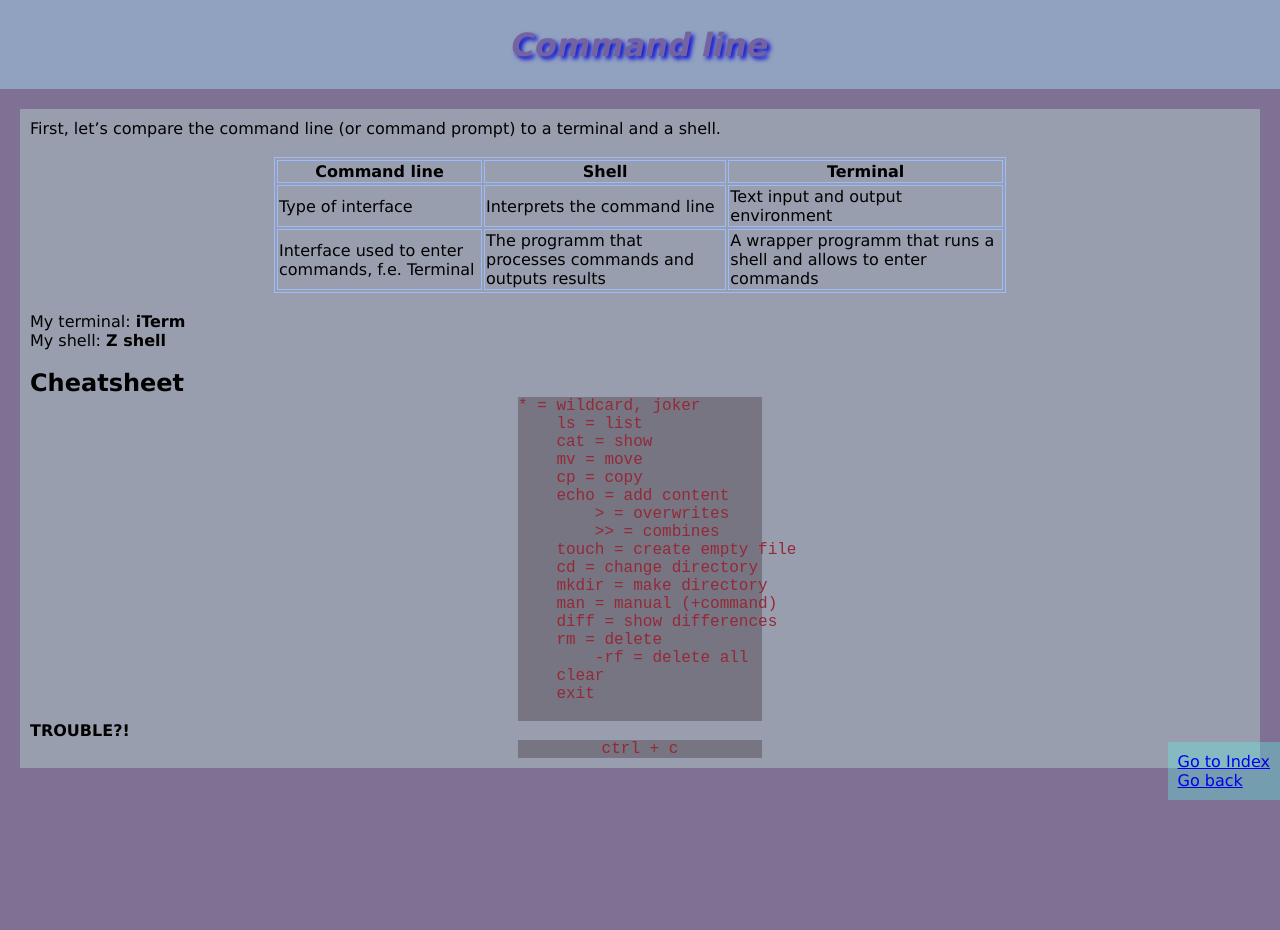
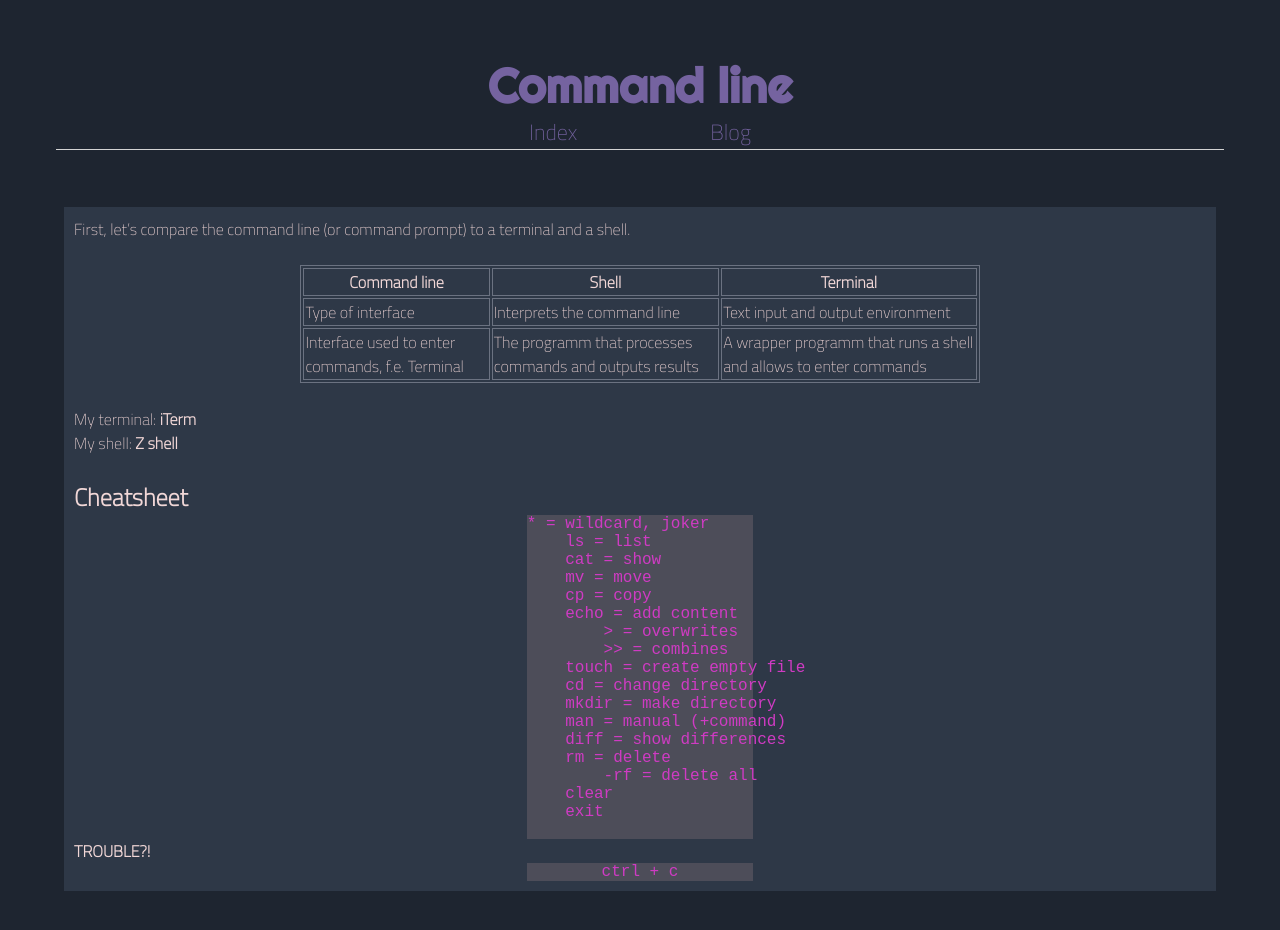
Before and after one commit to inpatr/inpatr.github.io, a plain HTML site: page Command_line.html in a window 1280 px wide. Before the commit the page ends 800 px from the top, so only its background shows below. Drawn offline with Linux system fonts and the light colour scheme.

Commit message:
new design

```diff
--- a/Command_line.html
+++ b/Command_line.html
@@ -1,16 +1,22 @@
 <!DOCTYPE html>
 <html>
-    <head><title>Command_line</title>
+  <head>
+    <title>Command_line</title>
     <link rel="stylesheet" href="style.css" />
-</head><body>
-    <div class="goback">
-        <a href="index.html">Go to Index</a></br>
-        <a href="Blog.html">Go back</a>
+  </head>
+  <body>
+    <div class="wrapper">
+      <div class="warmtop">
+        <h1>Command line</h1>
+        <nav><a href="index.html">Index</a> <a href="Blog.html">Blog</a></nav>
+        <div class="oneline"></div>
       </div>
-<div class="warmtop"><h1>Command line</h1></div>
       <div class="nicecontent">
-    <p>First, let’s compare the command line (or command prompt) to a terminal and a shell.</p>
-    <br>
+        <p>
+          First, let’s compare the command line (or command prompt) to a
+          terminal and a shell.
+        </p>
+        <br />
         <table>
           <thead>
             <tr>
@@ -28,13 +34,19 @@
             <tr>
               <td>Interface used to enter commands, f.e. Terminal</td>
               <td>The programm that processes commands and outputs results</td>
-        <td>A wrapper programm that runs a shell and allows to enter commands</td>
+              <td>
+                A wrapper programm that runs a shell and allows to enter
+                commands
+              </td>
             </tr>
           </tbody>
         </table>
-    <br>
-    <p>My terminal: <strong>iTerm</strong><br>
-    My shell: <strong>Z shell</strong></p><br>
+        <br />
+        <p>
+          My terminal: <strong>iTerm</strong><br />
+          My shell: <strong>Z shell</strong>
+        </p>
+        <br />
         <h2>Cheatsheet</h2>
         <div style="text-align: left" class="code">
           <pre><code>* = wildcard, joker
@@ -58,7 +70,9 @@
         </div>
         <p><strong>TROUBLE?!</strong></p>
         <div class="code">
-    <code>ctrl + c
-    </code>
+          <code>ctrl + c </code>
         </div>
-</div></body></html>
+      </div>
+    </div>
+  </body>
+</html>
--- a/style.css
+++ b/style.css
@@ -1,36 +1,76 @@
 /*------------------
  SETUP
  ------------------*/
+
+@import url("https://fonts.googleapis.com/css2?family=Righteous&family=Titillium+Web:wght@200&display=swap");
 * {
   margin: 0px;
 }
-body {
-  background-color: rgb(126, 113, 148);
+
+:root {
+  font-family: Verdana, Geneva, Tahoma, sans-serif;
+  --text-color: rgb(241, 215, 215);
+  --background-color: rgb(30, 37, 48);
+  --header-color: rgb(117, 99, 160);
+  --content-background: rgb(46, 56, 71);
 }
 
-.goback {
-  background-color: rgba(100, 237, 225, 0.356);
-  padding: 10px;
-  position: fixed;
-  bottom: 0%;
-  right: 0%;
-  font-family: Verdana, Geneva, Tahoma, sans-serif;
-}
-.warmtop {
-  font-style: italic;
-  color: rgb(117, 99, 160);
-  background-color: rgb(145, 161, 192);
-  padding: 2%;
-  font-family: Verdana, Geneva, Tahoma, sans-serif;
-  text-shadow: 3px 3px 4px rgb(14, 17, 211);
-  text-align: center;
+.wrapper {
+  background-color: var(--background-color);
+  padding: 2rem;
 }
 
+body {
+  background-color: var(--background-color);
+  color: var(--text-color);
+}
+
+/*-----------------
+ HEADER
+ -----------------*/
+.warmtop {
+  color: var(--header-color);
+  background-color: var(--background-color);
+  padding: 2%;
+  text-align: center;
+  font-family: Righteous, cursive;
+}
+
+h1 {
+  font-size: 3rem;
+}
+
+nav {
+  color: var(--header-color);
+  display: block;
+  font-family: Titillium Web, sans-serif;
+  font-size: 22px;
+}
+
+a {
+  padding: 0rem 4rem;
+  text-decoration: none;
+  color: var(--header-color);
+}
+a:hover {
+  background-color: whitesmoke;
+}
+
+.oneline {
+  height: 1px;
+  background-color: lightgray;
+}
+/* ---------------*/
+/* MAIN */
+/* ---------------*/
 .nicecontent {
-  background-color: #999eaf;
-  margin: 20px;
+  background-color: var(--content-background);
+  margin: 2rem;
   padding: 10px;
-  font-family: Verdana, Geneva, Tahoma, sans-serif;
+  font-family: Titillium Web, sans-serif;
+}
+img {
+  border-radius: 10%;
 }
 
 #quote {
@@ -39,11 +79,11 @@ body {
   margin-top: 2%;
   margin-bottom: 2%;
   padding: 2%;
-  border-color: rgb(50, 16, 199);
-  border-width: 10%;
-  border-style: double;
-  background-color: #a899affd;
-  box-shadow: 2px 2px 10px blue;
+  border-color: rgb(221, 214, 250);
+  border-width: 2px;
+  border-style: solid;
+  background-color: #222024fd;
+  box-shadow: 8px 2px 20px blue;
 }
 
 .code {
@@ -52,7 +92,7 @@ body {
   background-color: #625b669a;
   font-family: monospace;
   font-size: 16px;
-  color: rgb(148, 41, 55);
+  color: rgb(207, 59, 195);
   text-align: center;
 }
 
@@ -79,7 +119,7 @@ button:hover {
 table,
 td,
 th {
-  border: 1px groove rgb(155, 187, 250);
+  border: 1px solid rgb(107, 114, 129);
   margin-left: 20%;
   margin-right: 20%;
 }
```
Also changed, not shown: About.html (+8 -2 lines), Blog.html (+4 -1 lines), Git.html (+5 -5 lines), Markdown.html (+8 -3 lines), index.html (+26 -5 lines). Lines whose indentation alone changed are shown as unchanged.
